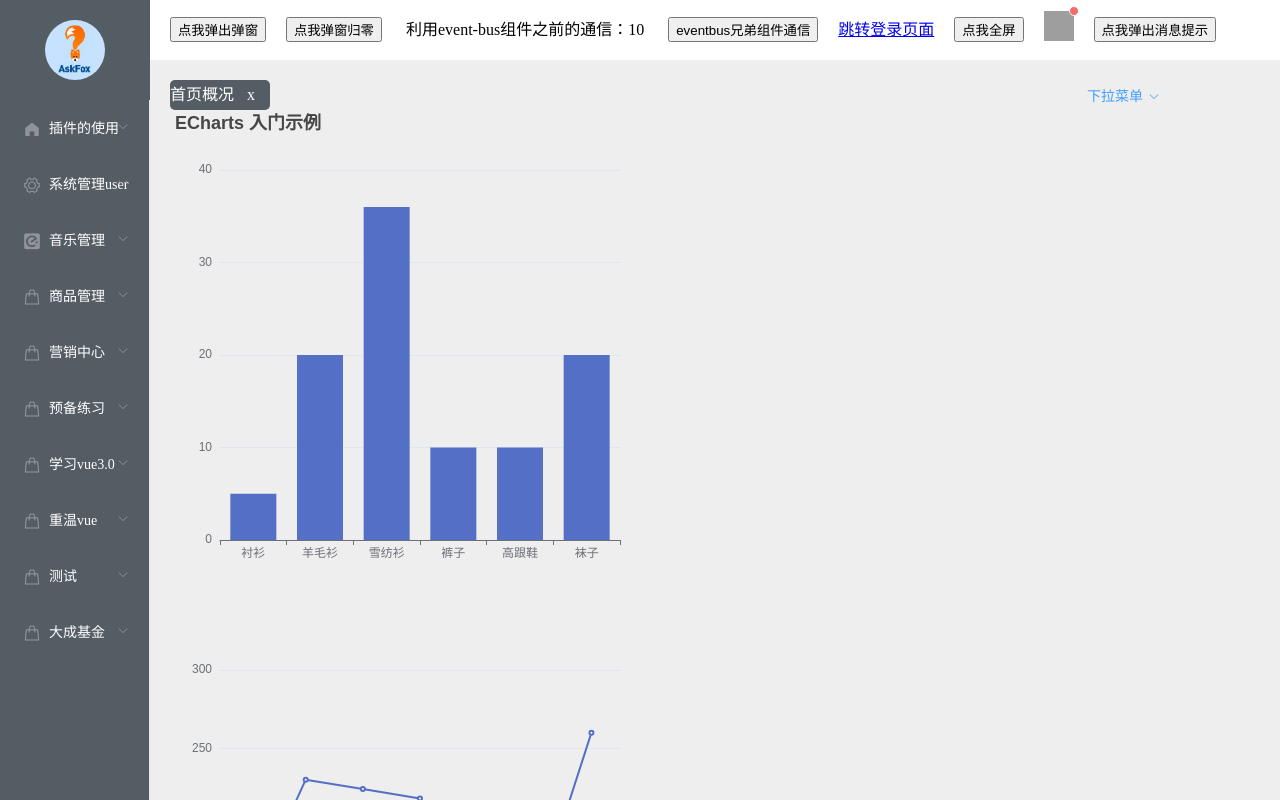
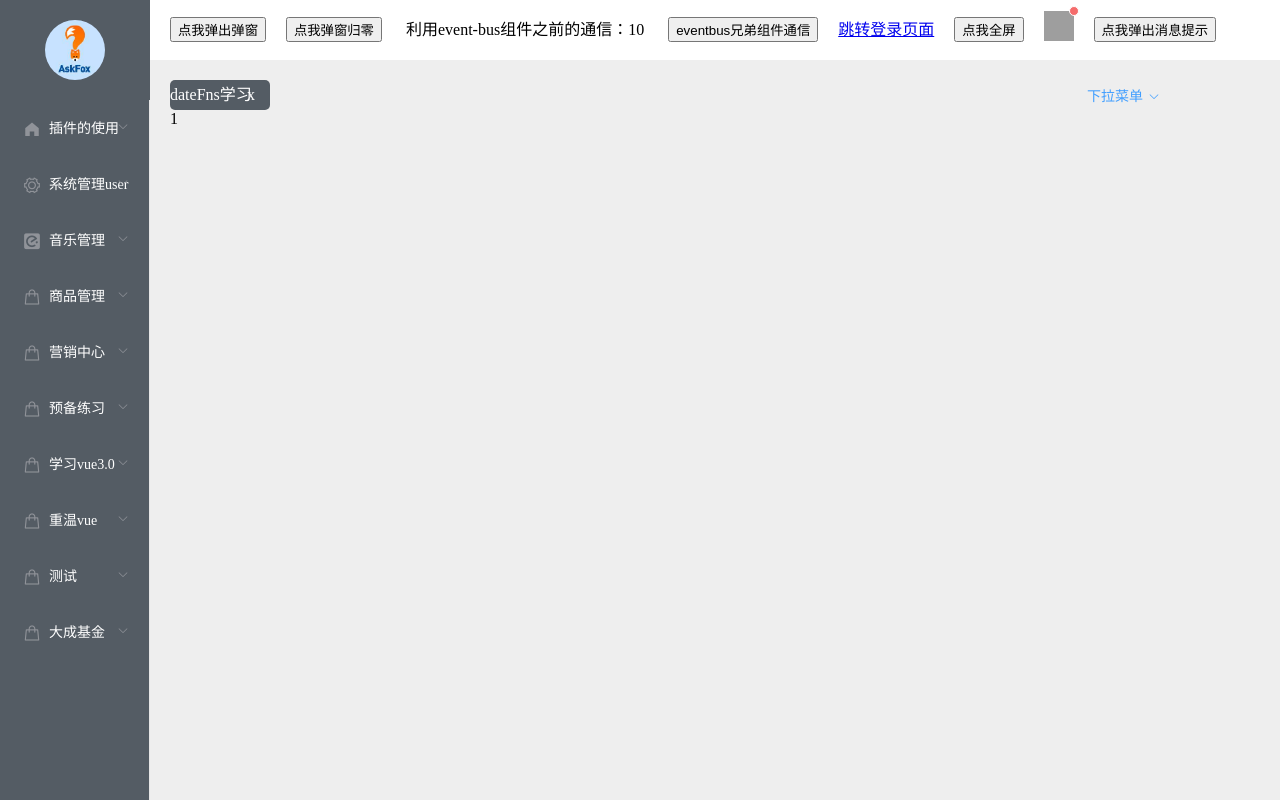
Before and after one commit to xxljunjun/vue-study, a Vue app: page /dateFns in a window 1280 px wide. Before the commit this address led to /. Built offline with nearby package versions, Linux system fonts and the light colour scheme; grey boxes are pictures that could not be loaded.

Commit message:
安装date-fns

```diff
--- a/package.json
+++ b/package.json
@@ -12,6 +12,7 @@
     "animate.css": "^4.1.1",
     "axios": "^0.21.0",
     "core-js": "^3.6.5",
+    "date-fns": "^2.28.0",
     "echarts": "^5.0.2",
     "element-ui": "^2.14.0",
     "file-saver": "^2.0.5",
--- /dev/null
+++ b/src/pages/home/dateFns.vue
@@ -0,0 +1,31 @@
+<template>
+  <div class="dateFns">1</div>
+</template>
+<script>
+import { compareAsc, format } from "date-fns";
+export default {
+  data() {
+    return {};
+  },
+  mounted() {
+    format(new Date(2014, 1, 11), "yyyy-MM-dd");
+    //=> '2014-02-11'
+
+    const dates = [
+      new Date(1995, 6, 2),
+      new Date(1987, 1, 11),
+      new Date(1989, 6, 10),
+    ];
+    dates.sort(compareAsc);
+    //=> [
+    //   Wed Feb 11 1987 00:00:00,
+    //   Mon Jul 10 1989 00:00:00,
+    //   Sun Jul 02 1995 00:00:00
+    // ]
+  },
+};
+</script>
+<style scoped lang="scss">
+.dateFns {
+}
+</style>
--- a/src/pages/index.js
+++ b/src/pages/index.js
@@ -6,6 +6,7 @@ const fileSaver = () => import("./home/fileSaver.vue");
 const vuePdf = () => import("./home/vuePdf.vue");
 const excel = () => import("./home/excel.vue");
 const mycanvas = () => import("./home/mycanvas.vue");
+const dateFns = () =>import("./home/dateFns.vue")
 
 //系统管理user模块
 const User = () => import("./user/User.vue");
@@ -135,6 +136,15 @@ const routes = [
         component: mycanvas,
         exact: true,
       },
+      {
+        id: 1005,
+        text: "dateFns",
+        path: "/dateFns",
+        name: "dateFns学习",
+        component: dateFns,
+        exact: true,
+      },
+
     ],
   },
   {
```
Also changed, not shown: 1 other file (tests, documents, lock files or other folders).
